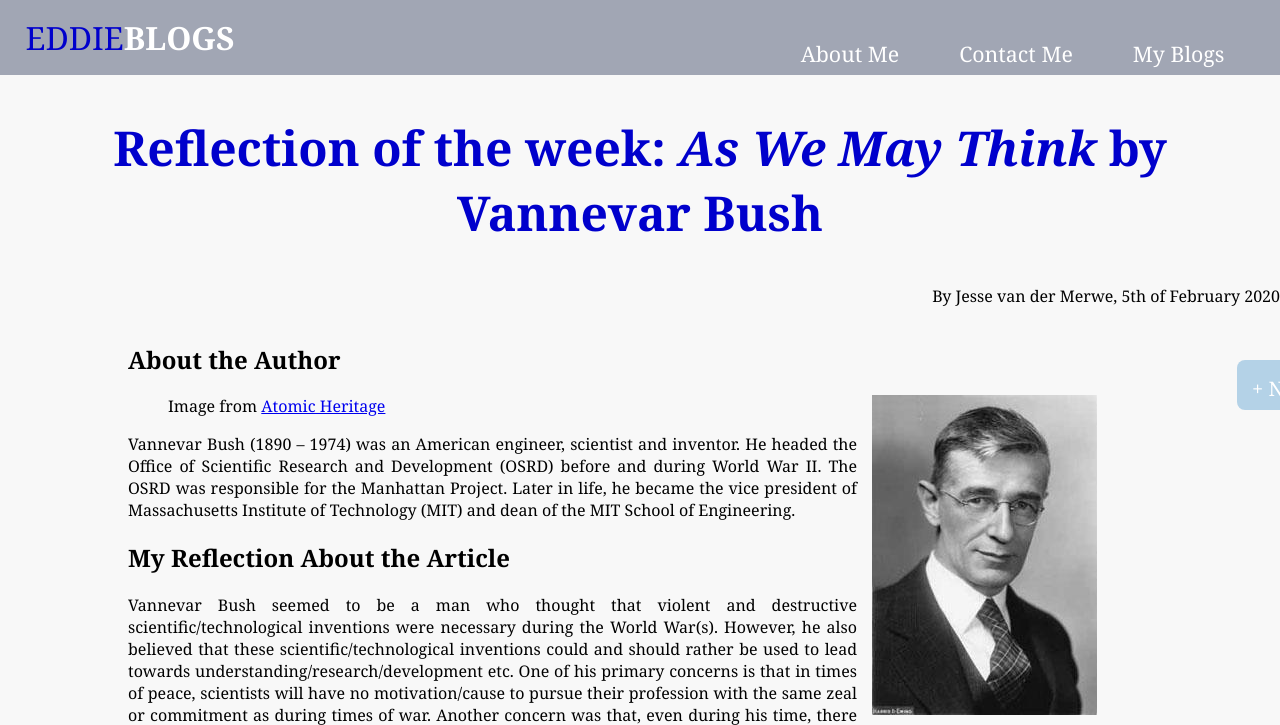
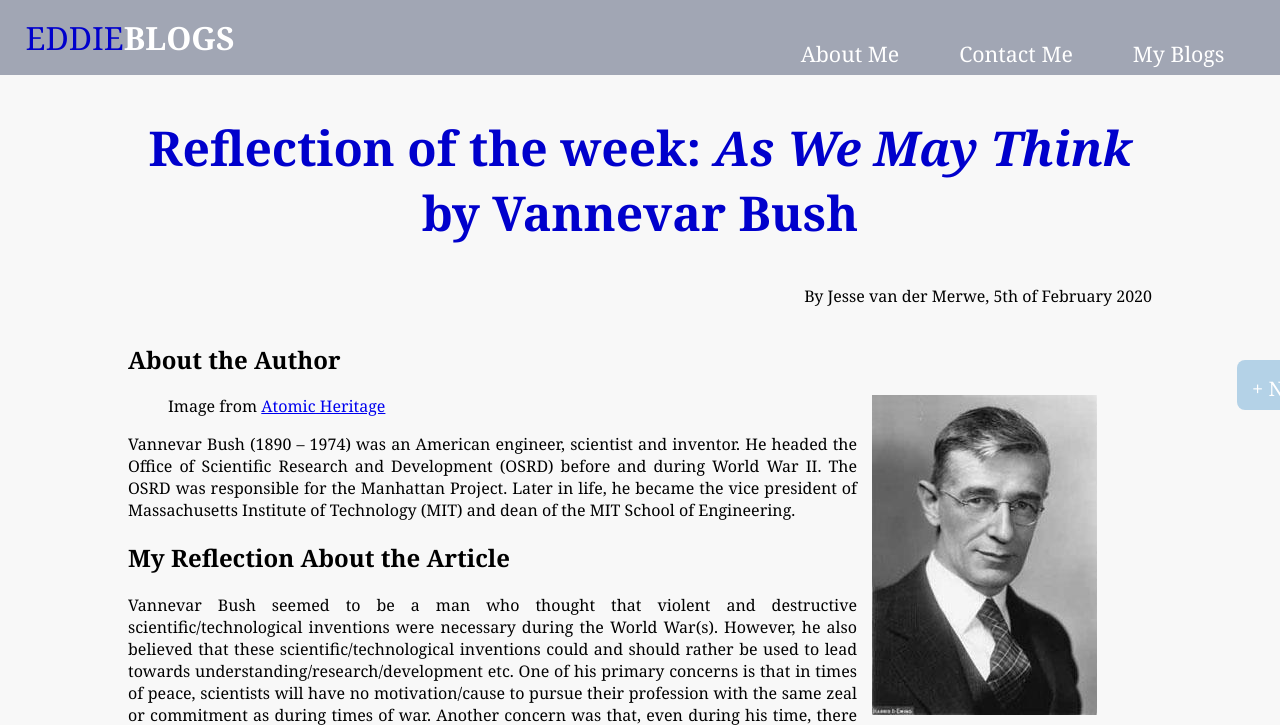
Before and after one commit to JessWhosBack/WSOA3028A_1829172, a PHP site: page /blogs/2020/Week1/Reflection-As-We-May-Think/index.html in a window 1280 px wide. Shown: the top 725 px of the page. Run offline with PHP 8.4, Linux system fonts and the light colour scheme.

Commit message:
author centering small fix

```diff
--- a/stylesheet.css
+++ b/stylesheet.css
@@ -137,6 +137,8 @@ h1{
 .topSection{
     text-align: center;
     padding-top: 75px;
+    padding-right: 10%;
+    padding-left: 10%;
 }
 
 nav{
```
